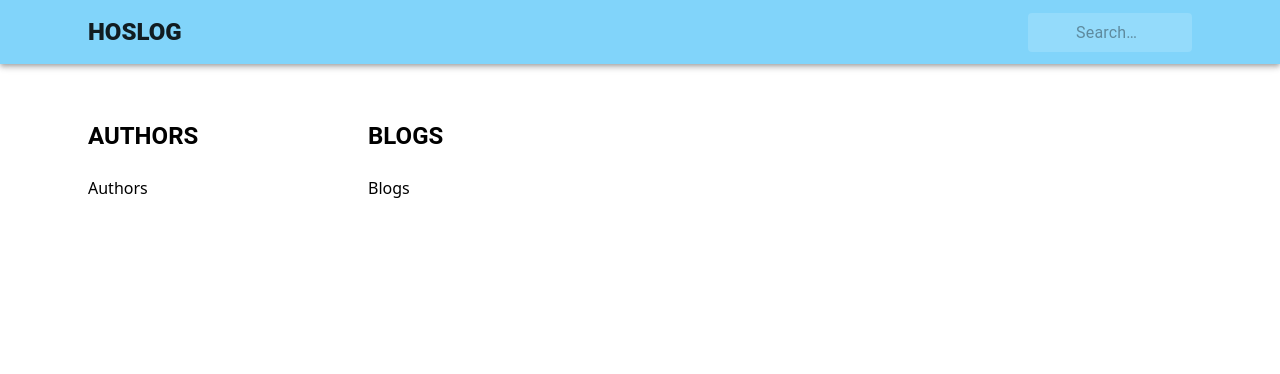
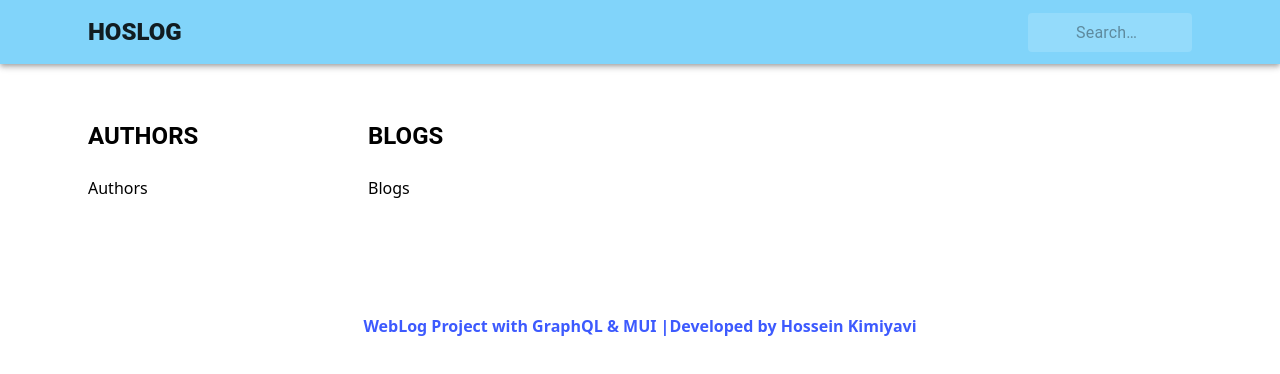
Before and after one commit to hosseinkimiyavi/HosLog_Project, a React (Vite) app: page / in a window 1280 px wide. Shown: the top 374 px of the page. Built offline with nearby package versions, Linux system fonts and the light colour scheme; no server answers; some icons are missing.

Commit message:
write query for get data

```diff
--- a/src/App.jsx
+++ b/src/App.jsx
@@ -1,12 +1,13 @@
 import HomePage from "./Components/Home/HomePage";
-import Header from "./Components/layout/Header";
+import Layout from "./Components/layout/Layout";
 
 function App() {
 
   return (
     <>
-   <Header />
+   <Layout>
    <HomePage />
+   </Layout>
     </>
   );
 }
--- a/src/Components/Bloge/Blogs.jsx
+++ b/src/Components/Bloge/Blogs.jsx
@@ -1,6 +1,12 @@
+import { useQuery } from '@apollo/client'
 import React from 'react'
+import { GET_BLOGS_INFO } from '../../graphql/queries'
 
 function Blogs() {
+  const{loading, errors,data} = useQuery(GET_BLOGS_INFO);
+  if(loading) return <h2>Loading...</h2>
+  if(errors) return <h2>error...</h2>
+  console.log(data);
   return (
     <div>Blogs</div>
   )
--- /dev/null
+++ b/src/Components/layout/Footer.jsx
@@ -0,0 +1,17 @@
+import React from 'react'
+import Typography from '@mui/material/Typography'
+
+function Footer() {
+  return (
+    <>
+    <footer>
+        <Typography component="p" fontWeight={600} variant="p" color="secondary" padding="10px" mt={10} textAlign="center" >
+            WebLog Project with GraphQL & MUI |Developed by Hossein Kimiyavi
+        </Typography>
+    </footer>
+
+    </>
+  )
+}
+
+export default Footer
--- /dev/null
+++ b/src/Components/layout/Layout.jsx
@@ -0,0 +1,16 @@
+import React from 'react'
+import Header from './Header'
+import Footer from './Footer'
+
+function Layout({children}) {
+  return (
+    <>
+    <Header />
+    {children}
+    <Footer />
+
+    </>
+  )
+}
+
+export default Layout
--- /dev/null
+++ b/src/graphql/queries.js
@@ -0,0 +1,22 @@
+import { gql } from "@apollo/client";
+
+const GET_BLOGS_INFO = gql`
+query{
+    posts {
+    author {
+        name
+      avatar {
+        url
+      }
+    }
+    title
+    slug
+    id
+    coverPhoto {
+      url
+    }
+  }
+}
+`;
+
+export {GET_BLOGS_INFO};
--- a/src/main.jsx
+++ b/src/main.jsx
@@ -9,7 +9,7 @@ import theme from './mui/theme.jsx'
 
 
 const client = new ApolloClient({
-  uri:import.meta.env.REACT_APP_GRAPH_CMS_URI,
+  uri:import.meta.env.VITE_GRAPH_CMS_URI,
   cache: new InMemoryCache(),
 });
 
```
Also changed, not shown: 1 other file (tests, documents, lock files or other folders).
